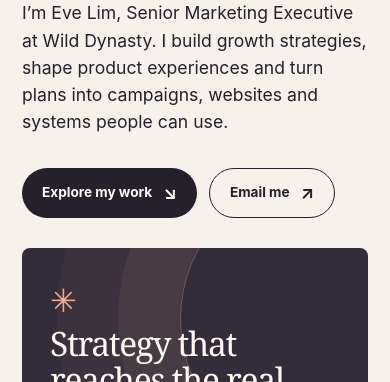
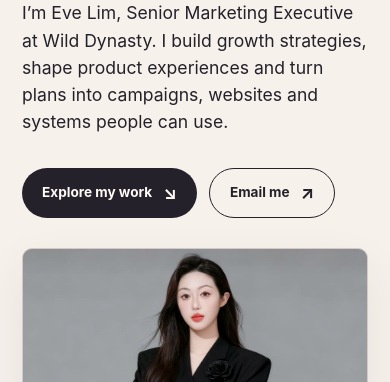
Before and after one commit to newiuheve/newiuheve.github.io, a plain HTML site: page index.html in a window 390 px wide. Shown: the part 462-844 px from the top of the page. Drawn offline with Linux system fonts and the light colour scheme.

Commit message:
Add Eve portrait to portfolio homepage

```diff
--- a/index.html
+++ b/index.html
@@ -59,9 +59,11 @@ header .links a:hover,header .links a:focus-visible{border-color:var(--deep);box
 header .nav-contact{text-decoration:none;font-size:.8rem;font-weight:700;white-space:nowrap}
 @media(max-width:760px){header .nav{display:grid;grid-template-columns:1fr auto;gap:10px;min-height:0}header .links{grid-column:1/-1;grid-row:2;display:grid;grid-template-columns:repeat(4,minmax(0,1fr));gap:6px}header .links a{text-align:center;font-size:.7rem;padding:8px 5px}header .nav-contact{grid-column:2;grid-row:1;padding:6px 12px}}
 @media(max-width:380px){header .links{grid-template-columns:repeat(2,minmax(0,1fr))}}
+
+.portrait-card{margin:0;position:relative;background:#b8bab9;border-radius:10px 10px 80px 10px;overflow:hidden;border:1px solid var(--line);box-shadow:0 18px 45px rgba(55,46,61,.08)}.portrait-card img{display:block;width:100%;height:auto;aspect-ratio:4/5;object-fit:cover;object-position:center top}.portrait-card figcaption{padding:19px 24px;background:var(--deep);color:var(--white)}.portrait-card figcaption strong{display:block;font:400 1.8rem/1.1 var(--display)}.portrait-card figcaption span{display:block;margin-top:6px;font-size:.73rem;letter-spacing:.04em;color:#eaded9}@media(max-width:900px){.hero-aside{width:100%;max-width:460px}.portrait-card img{aspect-ratio:1/1}}
 </style>
 </head>
-<body class="overview"><a class="skip" href="#main">Skip to content</a><header><nav class="nav shell" aria-label="Main navigation"><a class="brand" href="index.html">Eve Lim<span aria-hidden="true"></span></a><div class="links"><a href="index.html" aria-current="page">Overview</a><a href="zairoo.html">Zairoo</a><a href="wild-dynasty.html">Wild Dynasty</a><a href="projects.html">Earlier work</a></div><a class="nav-contact" href="mailto:evelim1990@gmail.com">Email me</a></nav></header><main id="main">    <section class="hero shell" id="top" aria-labelledby="hero-title"><div><span class="eyebrow">Product · Growth · Operations</span><h1 id="hero-title">Ideas made <em>real.</em><br>Teams made <em>stronger.</em></h1><p class="hero-text">I’m Eve Lim, Senior Marketing Executive at Wild Dynasty. I build growth strategies, shape product experiences and turn plans into campaigns, websites and systems people can use.</p><div class="hero-actions"><a class="pill dark" href="#selected-work">Explore my work <span class="arrow" aria-hidden="true">↘</span></a><a class="pill light" href="mailto:evelim1990@gmail.com">Email me <span class="arrow" aria-hidden="true">↗</span></a></div></div><aside class="hero-aside"><div class="hero-panel"><span class="star" aria-hidden="true">✳</span><strong>Strategy that reaches the real world.</strong><p>From education and gaming to logistics and commerce, I work across the plan, the product and the details that make it happen.</p></div></aside></section>
+<body class="overview"><a class="skip" href="#main">Skip to content</a><header><nav class="nav shell" aria-label="Main navigation"><a class="brand" href="index.html">Eve Lim<span aria-hidden="true"></span></a><div class="links"><a href="index.html" aria-current="page">Overview</a><a href="zairoo.html">Zairoo</a><a href="wild-dynasty.html">Wild Dynasty</a><a href="projects.html">Earlier work</a></div><a class="nav-contact" href="mailto:evelim1990@gmail.com">Email me</a></nav></header><main id="main">    <section class="hero shell" id="top" aria-labelledby="hero-title"><div><span class="eyebrow">Product · Growth · Operations</span><h1 id="hero-title">Ideas made <em>real.</em><br>Teams made <em>stronger.</em></h1><p class="hero-text">I’m Eve Lim, Senior Marketing Executive at Wild Dynasty. I build growth strategies, shape product experiences and turn plans into campaigns, websites and systems people can use.</p><div class="hero-actions"><a class="pill dark" href="#selected-work">Explore my work <span class="arrow" aria-hidden="true">↘</span></a><a class="pill light" href="mailto:evelim1990@gmail.com">Email me <span class="arrow" aria-hidden="true">↗</span></a></div></div><aside class="hero-aside"><figure class="portrait-card"><img src="eve-portrait.jpg" alt="Eve Lim" width="900" height="900" fetchpriority="high"><figcaption><strong>Eve Lim</strong><span>Product · Growth · Operations</span></figcaption></figure></aside></section>
 <div class="result-strip"><div class="result-row shell"><div><strong>29.9k+</strong><span>Tongits Vsfun Facebook community members</span></div><div><strong>1.4k+</strong><span>Active VIP Messenger users</span></div><div><strong>14k+</strong><span>Carrom League Facebook followers</span></div></div></div>
 <section class="section shell" id="selected-work"><div class="section-head"><div><span class="eyebrow">01 / Selected work</span><h2>Strategy, products<br>and the work in between.</h2></div><p>At Wild Dynasty, I work across regional gaming communities and its education product, Zairoo—from acquisition strategy and budgets to product shaping and digital delivery.</p></div><div class="overview-grid">
 <article class="overview-card lead"><a href="zairoo.html" aria-label="Explore Zairoo case study"><img src="assets/proof/zairoo-website-live.png" alt="Zairoo’s live bilingual website with Zai and its interactive product tour" decoding="async"></a><div class="overview-card-copy"><span class="eyebrow">Zairoo / Product &amp; growth</span><h3>From market direction to a learning experience.</h3><p>I connect the product, its parent and educator audiences, and the channels that bring them together.</p><ul><li>Rolling monthly strategy, new channels and integrated online and offline campaigns.</li><li>Creator partnerships, briefs, budget forecasts and expense tracking.</li><li>Educator platform shaping, bilingual web experiences, animation and interactive demos.</li><li>Reporting portal, campaign attribution and a reusable UTM system.</li></ul><div class="card-links"><a href="zairoo.html">Explore the case study ↗</a><a href="https://www.zairoo.ai/en" target="_blank" rel="noopener noreferrer">Try the live website ↗</a></div></div></article>
```
Also changed, not shown: eve-portrait.jpg (added).
